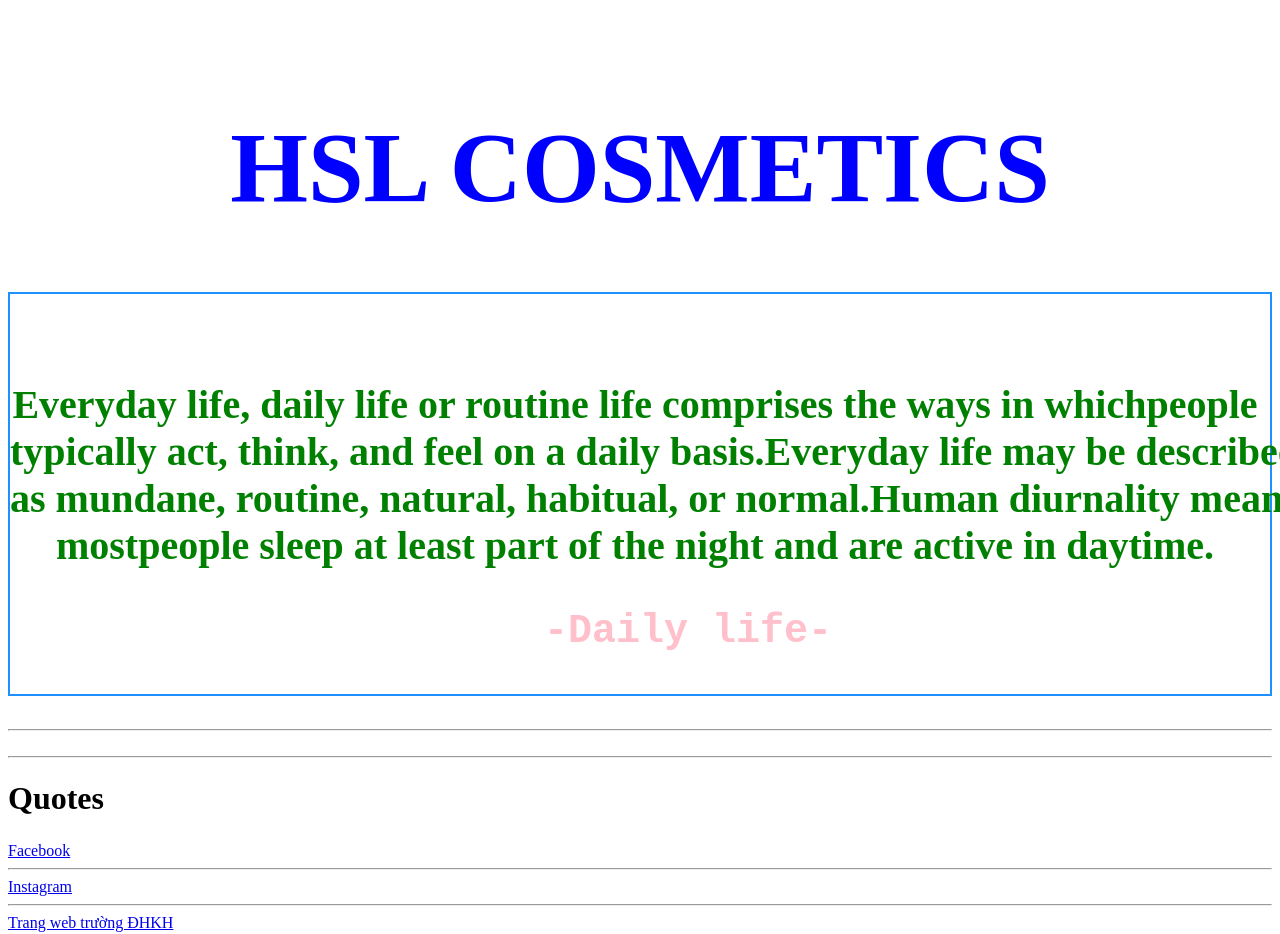
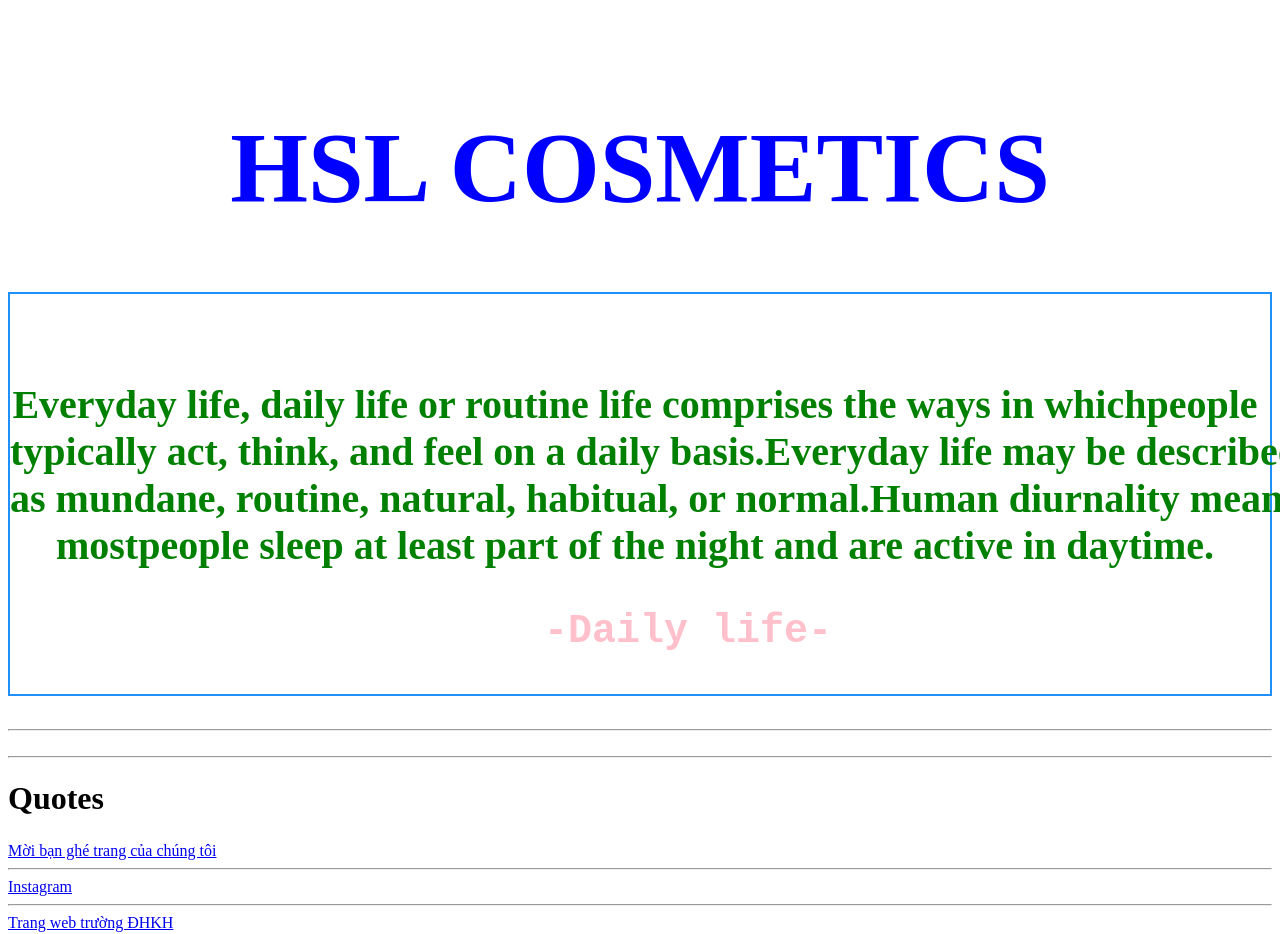
Before and after one commit to HaPhuongLinh/HSL, a plain HTML site: page index.html in a window 1280 px wide. Shown: the top 934 px of the page. Drawn offline with Linux system fonts and the light colour scheme.

Commit message:
Update index.html

```diff
--- a/index.html
+++ b/index.html
@@ -24,7 +24,7 @@
 <hr>
 <h1> Quotes </h1>
 <p style="text-align:center; font-size: 25px"> <mark>  </p>
-<a href="https://www.facebook.com/" target="_blank"> Facebook </a>
+<a href="https://www.facebook.com/TISPARFUM-Tinh-D%E1%BA%A7u-Th%C6%A1m-Mini-Hu%E1%BA%BF-100832992671370" target="_blank"> Mời bạn ghé trang của chúng tôi </a>
 <hr>
 <a href="https://www.instagram.com/" target="_top"> Instagram </a>
 <hr>
```
